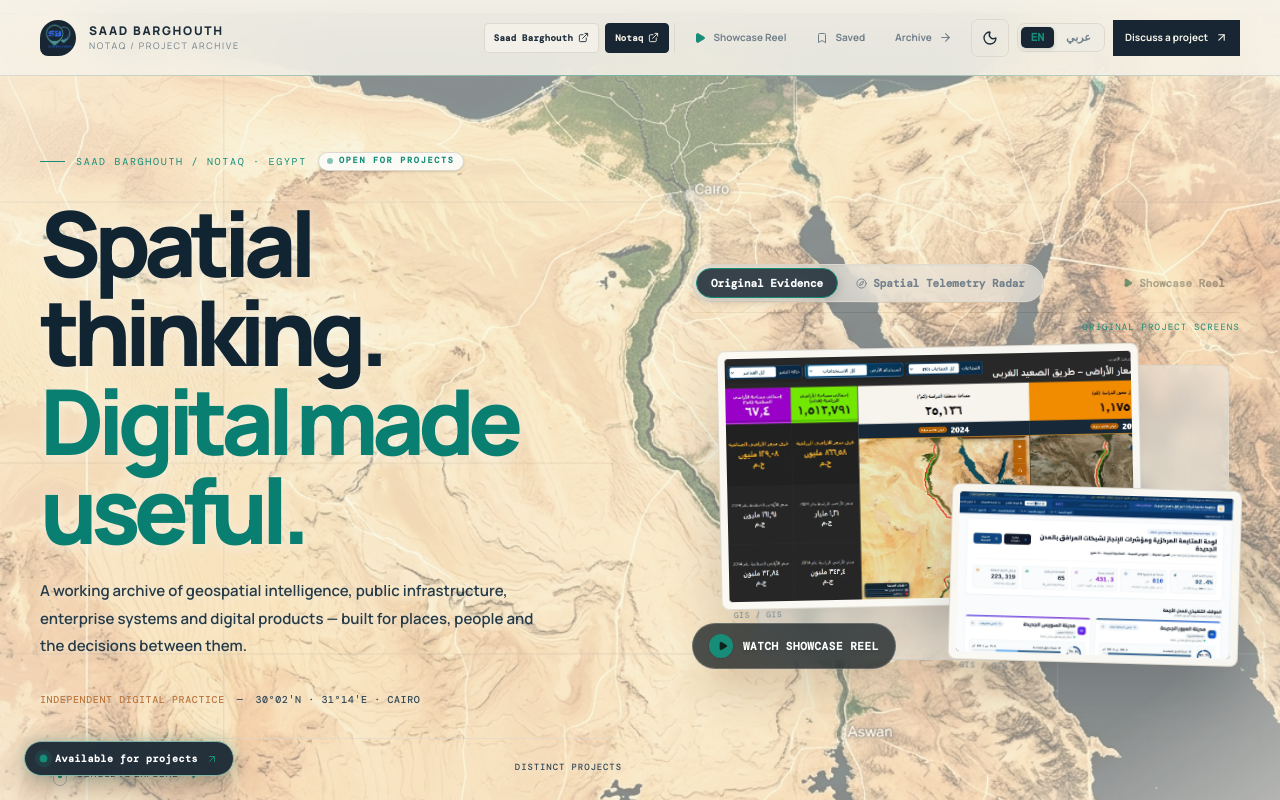
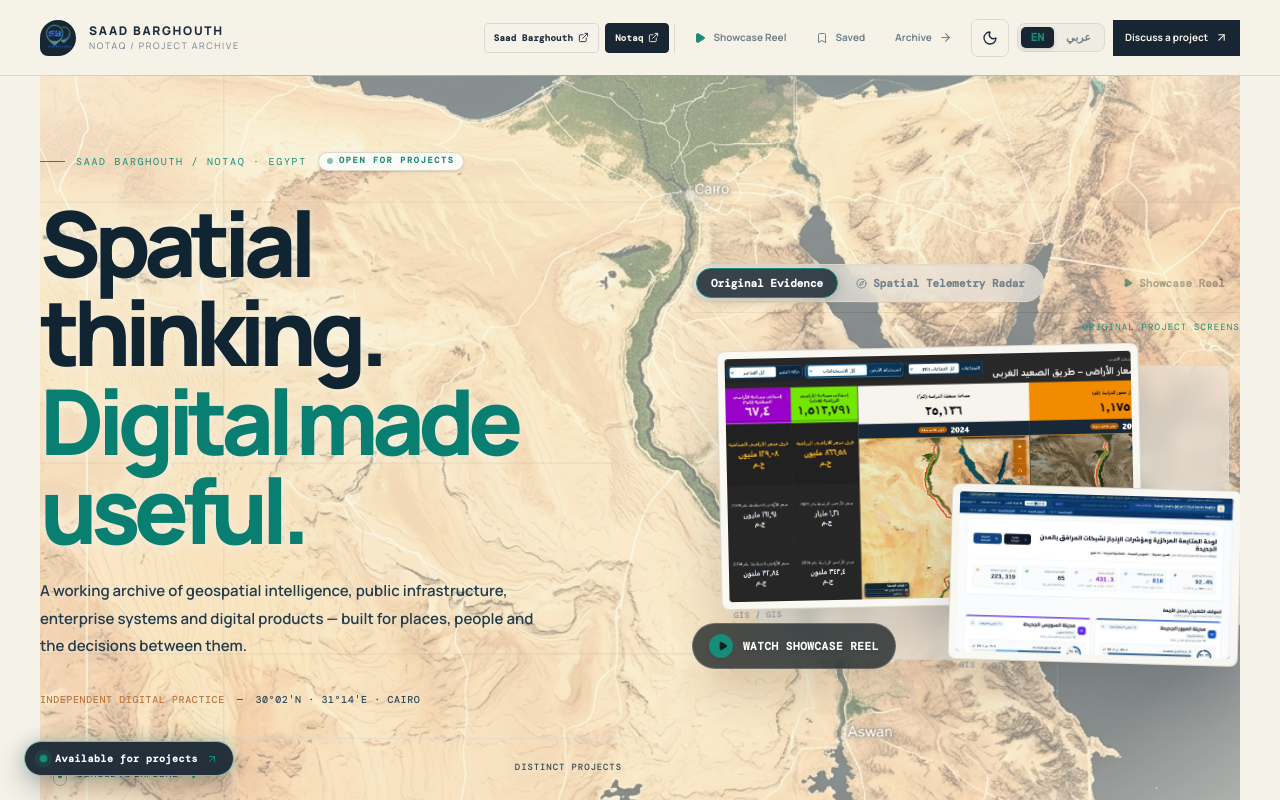
Before and after one commit to saadbarghouth2-blip/projects, a React (Vite) app: page / in a window 1280 px wide. Shown: the top 800 px of the page. Built offline with nearby package versions, Linux system fonts and the light colour scheme.

Commit message:
Keep stats bar below hero map

```diff
--- a/src/index.css
+++ b/src/index.css
@@ -103,7 +103,7 @@ button:focus-visible,a:focus-visible,input:focus-visible,select:focus-visible,[t
 .lang-btn { padding:5px 10px; font-size:11px; font-weight:700; font-family:var(--app-font-mono); border-radius:5px; color:var(--muted); transition:all .15s ease; border:0; background:transparent; cursor:pointer; line-height:1; }
 .lang-btn.active { background:var(--night); color:var(--teal); box-shadow:0 1px 4px rgba(0,0,0,0.15); }
 .lang-btn:not(.active):hover { color:var(--ink); background:color-mix(in srgb,var(--paper) 70%,transparent); }
-.intro { padding:76px 0 65px; display:grid; grid-template-columns:minmax(0,1.05fr) minmax(360px,.95fr); gap:70px; align-items:center; border-bottom:1px solid var(--line); position:relative; }
+.intro { padding:76px 0 65px; display:grid; grid-template-columns:minmax(0,1.05fr) minmax(360px,.95fr); gap:70px; align-items:center; border-bottom:1px solid var(--line); position:relative; overflow:hidden; isolation:isolate; }
 .intro-copy { position:relative; z-index:1; }
 .eyebrow { color:var(--teal); font-size:10px; letter-spacing:.17em; text-transform:uppercase; display:flex; align-items:center; gap:11px; }
 .eyebrow:before { content:''; width:25px; height:1px; background:var(--teal); }
```
